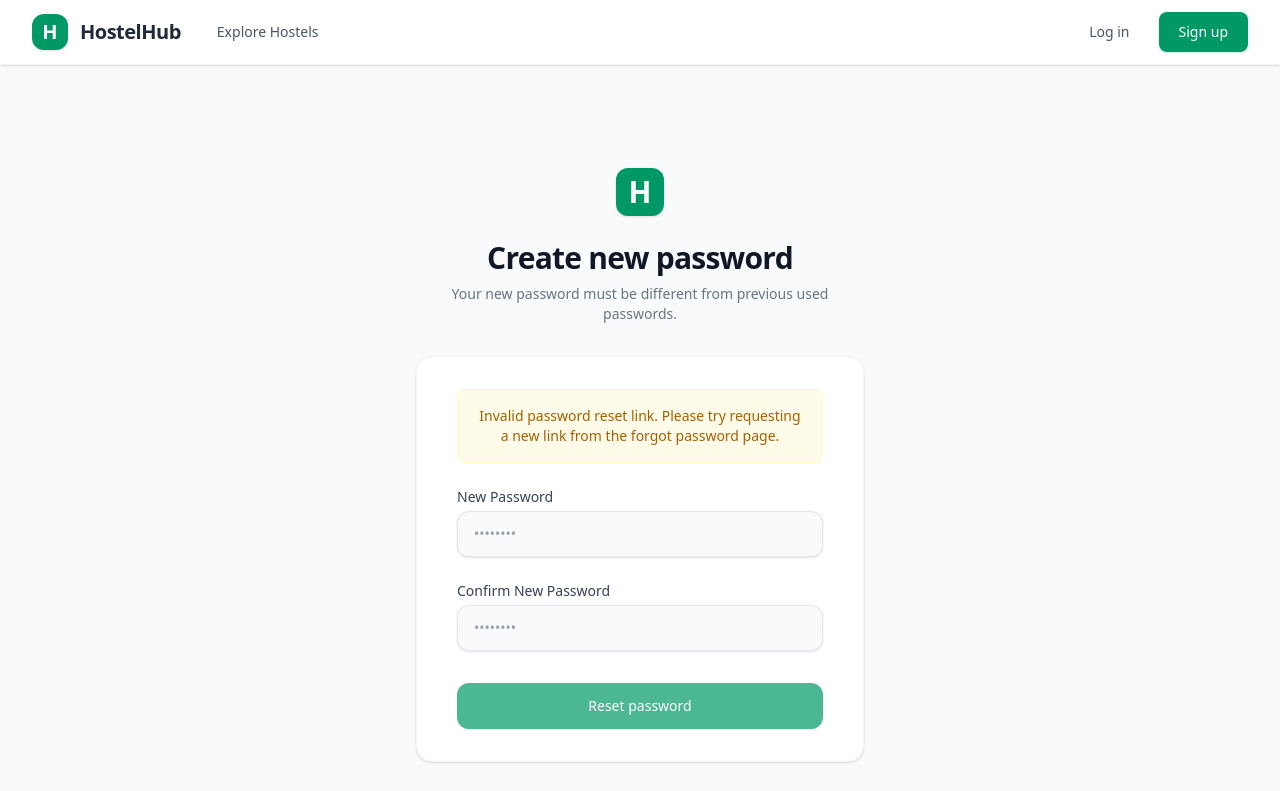
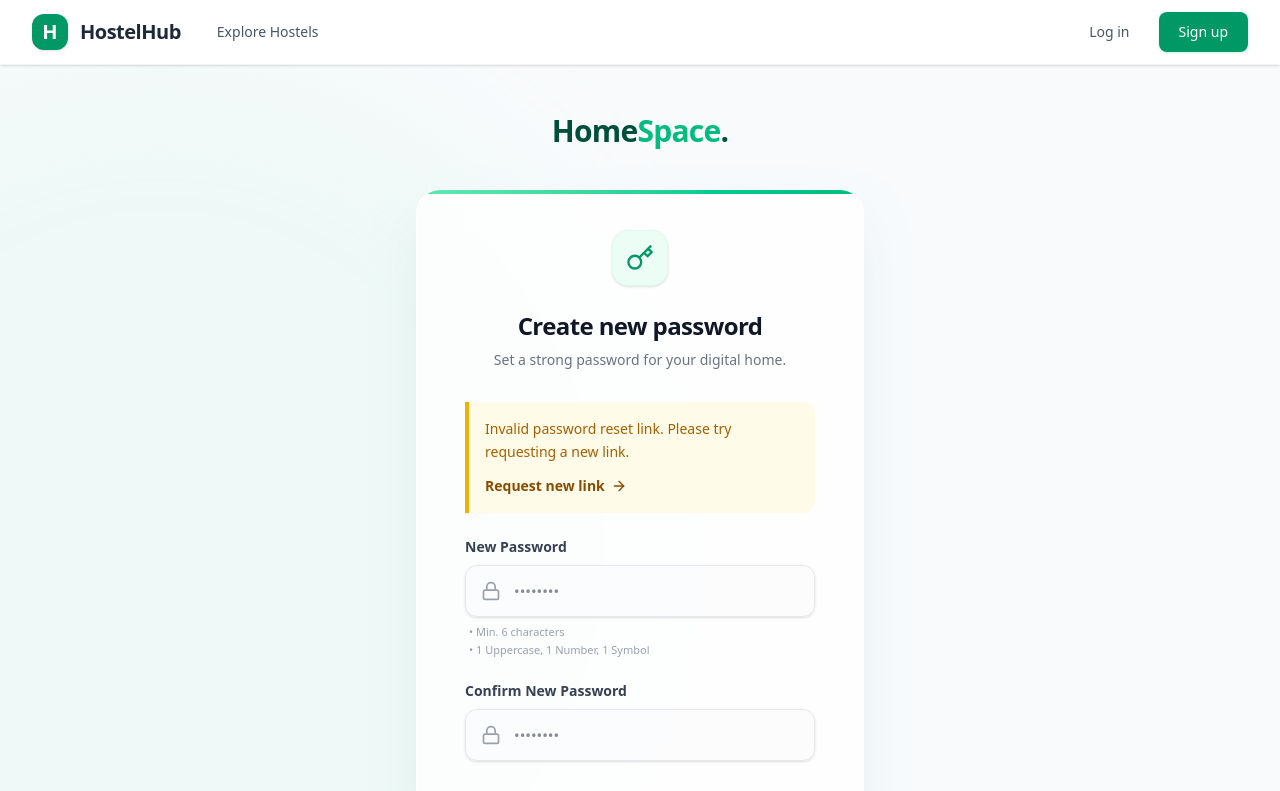
Before and after one commit to Rajiv-Khadgi/hostel-booking-frontend, a React (Vite) app: page /reset-password in a window 1280 px wide. Shown: the top 791 px of the page. Built offline with nearby package versions, Linux system fonts and the light colour scheme; no server answers.

Commit message:
feat(auth): implement forgot password and reset password views

```diff
--- a/src/pages/ForgotPassword.jsx
+++ b/src/pages/ForgotPassword.jsx
@@ -2,6 +2,7 @@ import React, { useState } from 'react';
 import { Link } from 'react-router-dom';
 import * as Yup from 'yup';
 import api from '../api/axios';
+import { FiMail, FiCheckCircle, FiArrowRight, FiKey } from 'react-icons/fi';
 
 const forgotPasswordSchema = Yup.object().shape({
     email: Yup.string()
@@ -38,59 +39,69 @@ export default function ForgotPassword() {
     };
 
     return (
-        <div className="min-h-screen bg-gray-50 flex flex-col justify-center py-12 sm:px-6 lg:px-8 font-sans">
-            <div className="sm:mx-auto sm:w-full sm:max-w-md">
-                <div className="w-12 h-12 bg-emerald-600 text-white rounded-xl mx-auto flex items-center justify-center font-bold text-3xl shadow-sm">
-                    H
-                </div>
-                <h2 className="mt-6 text-center text-3xl font-extrabold text-gray-900 tracking-tight">
-                    Reset password
-                </h2>
-                <p className="mt-2 text-center text-sm text-gray-500">
-                    Remembered your password?{' '}
-                    <Link to="/login" className="font-medium text-emerald-600 hover:text-emerald-500 transition-colors">
-                        Back to sign in
+        <div className="min-h-screen bg-[radial-gradient(ellipse_at_top,_var(--tw-gradient-stops))] from-emerald-50 via-gray-50 to-gray-50 flex flex-col justify-center py-12 sm:px-6 lg:px-8 font-sans text-gray-900 relative">
+
+            {/* Ambient Background decoration */}
+            <div className="absolute top-0 left-1/2 -ml-[30rem] w-[60rem] h-[60rem] bg-emerald-100/40 rounded-full blur-3xl mix-blend-multiply opacity-50 pointer-events-none"></div>
+
+            <div className="sm:mx-auto sm:w-full sm:max-w-md relative z-10">
+                <div className="text-center mb-10">
+                    <Link to="/" className="inline-block text-3xl font-extrabold tracking-tight text-emerald-900 hover:opacity-80 transition-opacity">
+                        Home<span className="text-emerald-500">Space</span>.
                     </Link>
-                </p>
                 </div>
 
-            <div className="mt-8 sm:mx-auto sm:w-full sm:max-w-md">
-                <div className="bg-white py-8 px-4 shadow-sm sm:rounded-2xl sm:px-10 border border-gray-100">
+                <div className="bg-white/80 backdrop-blur-xl py-10 px-6 shadow-2xl shadow-emerald-900/10 border border-white sm:rounded-3xl sm:px-12 relative overflow-hidden">
+                    {/* Inner glowing edge decoration */}
+                    <div className="absolute top-0 inset-x-0 h-1 bg-gradient-to-r from-emerald-300 to-emerald-500"></div>
 
                     {success ? (
-                        <div className="text-center">
-                            <div className="mx-auto flex items-center justify-center h-12 w-12 rounded-full bg-emerald-100 mb-4">
-                                <svg className="h-6 w-6 text-emerald-600" fill="none" viewBox="0 0 24 24" stroke="currentColor" aria-hidden="true">
-                                    <path strokeLinecap="round" strokeLinejoin="round" strokeWidth="2" d="M5 13l4 4L19 7" />
-                                </svg>
+                        <div className="animate-in fade-in zoom-in-95 duration-500 text-center py-4">
+                            <div className="mx-auto flex items-center justify-center h-20 w-20 rounded-2xl bg-emerald-50 mb-6 border border-emerald-100 shadow-sm relative">
+                                <div className="absolute inset-0 bg-emerald-100 rounded-2xl animate-ping opacity-20"></div>
+                                <FiCheckCircle className="h-10 w-10 text-emerald-600 relative z-10" />
                             </div>
-                            <h3 className="text-lg font-medium text-gray-900 mb-2">Check your email</h3>
-                            <p className="text-sm text-gray-500 mb-6">
-                                We've sent a password reset link to <span className="font-medium text-gray-900">{email}</span>.
+                            <h3 className="text-2xl font-bold text-gray-900 mb-3 tracking-tight">Check your email</h3>
+                            <p className="text-gray-500 mb-8 leading-relaxed max-w-[16rem] mx-auto">
+                                We've sent a secure password reset link to <br />
+                                <span className="font-semibold text-emerald-700 bg-emerald-50 px-2 py-0.5 rounded-md mt-2 inline-block border border-emerald-100/50">{email}</span>
                             </p>
                             <Link
                                 to="/login"
-                                className="w-full flex justify-center py-3 px-4 border border-transparent rounded-xl shadow-sm text-sm font-medium text-white bg-emerald-600 hover:bg-emerald-700 transition-all hover:shadow-md"
+                                className="w-full flex justify-center items-center py-3.5 px-4 border border-transparent rounded-xl shadow-sm text-sm font-bold text-white bg-emerald-600 hover:bg-emerald-700 focus:outline-none focus:ring-2 focus:ring-offset-2 focus:ring-emerald-500 transition-all hover:shadow-md"
                             >
                                 Return to login
                             </Link>
                         </div>
                     ) : (
-                        <>
+                        <div className="animate-in fade-in duration-500">
+                            <div className="text-center mb-8">
+                                <div className="mx-auto inline-flex items-center justify-center w-14 h-14 rounded-2xl bg-emerald-50 text-emerald-600 mb-6 shadow-sm border border-emerald-100/50">
+                                    <FiKey className="w-7 h-7" />
+                                </div>
+                                <h2 className="text-2xl font-bold text-gray-900 mb-2 tracking-tight">Forgot password?</h2>
+                                <p className="text-sm text-gray-500">
+                                    No worries, we'll send you reset instructions.
+                                </p>
+                            </div>
+
                             {error && (
-                                <div className="mb-6 bg-red-50 border border-red-100 rounded-lg p-4">
-                                    <p className="text-sm text-red-600 text-center font-medium">{error}</p>
+                                <div className="mb-6 border-l-4 border-red-500 bg-red-50 p-4 rounded-r-xl animate-in slide-in-from-top-2">
+                                    <div className="flex items-center">
+                                        <p className="text-sm text-red-700 font-medium">{error}</p>
+                                    </div>
                                 </div>
                             )}
 
                             <form className="space-y-6" onSubmit={handleSubmit}>
                                 <div>
-                                    <label className="block text-sm font-medium text-gray-700 mb-1">
-                                        Email address
+                                    <label className="block text-sm font-semibold text-gray-700 mb-2">
+                                        Email Address
                                     </label>
-                                    <p className="text-xs text-gray-500 mb-3">
-                                        Enter the email address associated with your account and we'll send you a link to reset your password.
-                                    </p>
+                                    <div className="relative group">
+                                        <div className="absolute inset-y-0 left-0 pl-4 flex items-center pointer-events-none text-gray-400 group-focus-within:text-emerald-500 transition-colors duration-300">
+                                            <FiMail className="h-5 w-5" />
+                                        </div>
                                         <input
                                             name="email"
                                             type="email"
@@ -100,23 +111,32 @@ export default function ForgotPassword() {
                                                 setEmail(e.target.value);
                                                 setError('');
                                             }}
-                                        className={`appearance-none block w-full px-4 py-3 border ${error ? 'border-red-300 focus:ring-red-500 focus:border-red-500' : 'border-gray-200 focus:ring-emerald-500 focus:border-emerald-500'
-                                            } rounded-xl shadow-sm placeholder-gray-400 focus:outline-none sm:text-sm transition-colors bg-gray-50 focus:bg-white`}
-                                        placeholder="you@university.edu"
+                                            className={`appearance-none block w-full pl-12 pr-4 py-3.5 border ${error ? 'border-red-300 ring-2 ring-red-500/20' : 'border-gray-200'} rounded-xl shadow-sm focus:ring-2 focus:ring-emerald-500/20 focus:border-emerald-500 transition-all bg-gray-50/50 hover:bg-white focus:bg-white text-[15px] outline-none`}
+                                            placeholder="you@example.com"
                                         />
+                                    </div>
                                 </div>
 
                                 <div className="pt-2">
                                     <button
                                         type="submit"
                                         disabled={isSubmitting}
-                                        className="w-full flex justify-center py-3 px-4 border border-transparent rounded-xl shadow-sm text-sm font-medium text-white bg-emerald-600 hover:bg-emerald-700 focus:outline-none focus:ring-2 focus:ring-offset-2 focus:ring-emerald-500 disabled:opacity-70 transition-all hover:shadow-md"
+                                        className="group relative w-full flex justify-center items-center py-3.5 px-4 rounded-xl shadow-md text-[15px] font-bold text-white bg-gray-900 hover:bg-gray-800 focus:outline-none focus:ring-2 focus:ring-offset-2 focus:ring-gray-900 disabled:opacity-70 disabled:cursor-not-allowed transition-all hover:shadow-lg overflow-hidden"
                                     >
+                                        <span className="relative z-10 flex items-center">
                                             {isSubmitting ? 'Sending link...' : 'Send reset link'}
+                                            {!isSubmitting && <FiArrowRight className="ml-2 w-4 h-4 group-hover:translate-x-1 transition-transform" />}
+                                        </span>
                                     </button>
                                 </div>
                             </form>
-                        </>
+
+                            <div className="mt-8 text-center">
+                                <Link to="/login" className="text-sm font-medium text-gray-500 hover:text-emerald-600 transition-colors inline-flex items-center">
+                                    ← Back to sign in
+                                </Link>
+                            </div>
+                        </div>
                     )}
                 </div>
             </div>
--- a/src/pages/ResetPassword.jsx
+++ b/src/pages/ResetPassword.jsx
@@ -2,11 +2,15 @@ import React, { useState } from 'react';
 import { Link, useNavigate, useSearchParams } from 'react-router-dom';
 import * as Yup from 'yup';
 import api from '../api/axios';
+import { FiLock, FiCheckCircle, FiArrowRight, FiKey } from 'react-icons/fi';
 
 const resetPasswordSchema = Yup.object().shape({
     password: Yup.string()
         .required('Password is required')
-        .min(6, 'Password must be at least 6 characters'),
+        .min(6, 'Password must be at least 6 characters')
+        .matches(/[A-Z]/, 'Must contain at least one uppercase letter')
+        .matches(/[0-9]/, 'Must contain at least one number')
+        .matches(/[!@#$%^&*(),.?":{}|<>]/, 'Must contain at least one symbol'),
     confirm_password: Yup.string()
         .required('Confirm password is required')
         .oneOf([Yup.ref('password'), null], 'Passwords must match')
@@ -62,98 +66,128 @@ export default function ResetPassword() {
     };
 
     return (
-        <div className="min-h-screen bg-gray-50 flex flex-col justify-center py-12 sm:px-6 lg:px-8 font-sans">
-            <div className="sm:mx-auto sm:w-full sm:max-w-md">
-                <div className="w-12 h-12 bg-emerald-600 text-white rounded-xl mx-auto flex items-center justify-center font-bold text-3xl shadow-sm">
-                    H
+        <div className="min-h-screen bg-[radial-gradient(ellipse_at_top,_var(--tw-gradient-stops))] from-emerald-50 via-gray-50 to-gray-50 flex flex-col justify-center py-12 sm:px-6 lg:px-8 font-sans text-gray-900 relative">
+
+            {/* Ambient Background decoration */}
+            <div className="absolute top-0 right-1/2 ml-[30rem] w-[60rem] h-[60rem] bg-emerald-100/40 rounded-full blur-3xl mix-blend-multiply opacity-50 pointer-events-none"></div>
+
+            <div className="sm:mx-auto sm:w-full sm:max-w-md relative z-10">
+                <div className="text-center mb-10">
+                    <Link to="/" className="inline-block text-3xl font-extrabold tracking-tight text-emerald-900 hover:opacity-80 transition-opacity">
+                        Home<span className="text-emerald-500">Space</span>.
+                    </Link>
                 </div>
-                <h2 className="mt-6 text-center text-3xl font-extrabold text-gray-900 tracking-tight">
-                    Create new password
-                </h2>
-                <p className="mt-2 text-center text-sm text-gray-500">
-                    Your new password must be different from previous used passwords.
+
+                <div className="bg-white/80 backdrop-blur-xl py-10 px-6 shadow-2xl shadow-emerald-900/10 border border-white sm:rounded-3xl sm:px-12 relative overflow-hidden">
+                    {/* Inner glowing edge decoration */}
+                    <div className="absolute top-0 inset-x-0 h-1 bg-gradient-to-r from-emerald-300 to-emerald-500"></div>
+
+                    {success ? (
+                        <div className="animate-in fade-in zoom-in-95 duration-500 text-center py-4">
+                            <div className="mx-auto flex items-center justify-center h-20 w-20 rounded-2xl bg-emerald-50 mb-6 border border-emerald-100 shadow-sm relative">
+                                <div className="absolute inset-0 bg-emerald-100 rounded-2xl animate-ping opacity-20"></div>
+                                <FiCheckCircle className="h-10 w-10 text-emerald-600 relative z-10" />
+                            </div>
+                            <h3 className="text-2xl font-bold text-gray-900 mb-3 tracking-tight">Password Reset</h3>
+                            <p className="text-gray-500 mb-8 leading-relaxed max-w-[17rem] mx-auto">
+                                You have successfully secured your account. You can now sign in below.
+                            </p>
+                            <Link
+                                to="/login"
+                                className="w-full flex justify-center items-center py-3.5 px-4 border border-transparent rounded-xl shadow-sm text-[15px] font-bold text-white bg-emerald-600 hover:bg-emerald-700 focus:outline-none focus:ring-2 focus:ring-offset-2 focus:ring-emerald-500 transition-all hover:shadow-md"
+                            >
+                                Continue to login
+                                <FiArrowRight className="ml-2 w-4 h-4" />
+                            </Link>
+                        </div>
+                    ) : (
+                        <div className="animate-in fade-in duration-500">
+                            <div className="text-center mb-8">
+                                <div className="mx-auto inline-flex items-center justify-center w-14 h-14 rounded-2xl bg-emerald-50 text-emerald-600 mb-6 shadow-sm border border-emerald-100/50">
+                                    <FiKey className="w-7 h-7" />
+                                </div>
+                                <h2 className="text-2xl font-bold text-gray-900 mb-2 tracking-tight">Create new password</h2>
+                                <p className="text-sm text-gray-500">
+                                    Set a strong password for your digital home.
                                 </p>
                             </div>
 
-            <div className="mt-8 sm:mx-auto sm:w-full sm:max-w-md">
-                <div className="bg-white py-8 px-4 shadow-sm sm:rounded-2xl sm:px-10 border border-gray-100">
-
-                    {success ? (
-                        <div className="text-center">
-                            <div className="mx-auto flex items-center justify-center h-12 w-12 rounded-full bg-emerald-100 mb-4">
-                                <svg className="h-6 w-6 text-emerald-600" fill="none" viewBox="0 0 24 24" stroke="currentColor" aria-hidden="true">
-                                    <path strokeLinecap="round" strokeLinejoin="round" strokeWidth="2" d="M5 13l4 4L19 7" />
-                                </svg>
+                            {error && (
+                                <div className="mb-6 border-l-4 border-red-500 bg-red-50 p-4 rounded-r-xl animate-in slide-in-from-top-2">
+                                    <div className="flex items-center">
+                                        <p className="text-sm text-red-700 font-medium">{error}</p>
                                     </div>
-                            <h3 className="text-lg font-medium text-gray-900 mb-2">Password reset</h3>
-                            <p className="text-sm text-gray-500 mb-6">
-                                Your password has been successfully reset. You can now sign in with your new password.
-                            </p>
-                            <Link
-                                to="/login"
-                                className="w-full flex justify-center py-3 px-4 border border-transparent rounded-xl shadow-sm text-sm font-medium text-white bg-emerald-600 hover:bg-emerald-700 transition-all hover:shadow-md"
-                            >
-                                Continue to login
-                            </Link>
-                        </div>
-                    ) : (
-                        <>
-                            {error && (
-                                <div className="mb-6 bg-red-50 border border-red-100 rounded-lg p-4">
-                                    <p className="text-sm text-red-600 text-center font-medium">{error}</p>
                                 </div>
                             )}
 
                             {(!token || !email) && !error && (
-                                <div className="mb-6 bg-yellow-50 border border-yellow-100 rounded-lg p-4">
-                                    <p className="text-sm text-yellow-700 text-center font-medium">
-                                        Invalid password reset link. Please try requesting a new link from the forgot password page.
+                                <div className="mb-6 border-l-4 border-yellow-500 bg-yellow-50 p-4 rounded-r-xl">
+                                    <p className="text-sm text-yellow-700 font-medium leading-relaxed">
+                                        Invalid password reset link. Please try requesting a new link.
                                     </p>
+                                    <Link to="/forgot-password" className="inline-flex items-center mt-3 text-sm font-bold text-yellow-800 hover:text-yellow-600 transition-colors">
+                                        Request new link <FiArrowRight className="ml-1.5 w-4 h-4" />
+                                    </Link>
                                 </div>
                             )}
 
                             <form className="space-y-6" onSubmit={handleSubmit}>
                                 <div>
-                                    <label className="block text-sm font-medium text-gray-700 mb-1">
+                                    <label className="block text-sm font-semibold text-gray-700 mb-2">
                                         New Password
                                     </label>
+                                    <div className="relative group">
+                                        <div className="absolute inset-y-0 left-0 pl-4 flex items-center pointer-events-none text-gray-400 group-focus-within:text-emerald-500 transition-colors duration-300">
+                                            <FiLock className="h-5 w-5" />
+                                        </div>
                                         <input
                                             name="password"
                                             type="password"
                                             value={formData.password}
                                             onChange={handleChange}
-                                        className={`appearance-none block w-full px-4 py-3 border ${error.includes('Password is') ? 'border-red-300 focus:ring-red-500' : 'border-gray-200 focus:ring-emerald-500'
-                                            } rounded-xl shadow-sm placeholder-gray-400 focus:outline-none sm:text-sm transition-colors bg-gray-50 focus:bg-white`}
+                                            className={`appearance-none block w-full pl-12 pr-4 py-3.5 border ${error.includes('Password is') || error.includes('contain') ? 'border-red-300 ring-2 ring-red-500/20' : 'border-gray-200'} rounded-xl shadow-sm focus:ring-2 focus:ring-emerald-500/20 focus:border-emerald-500 transition-all bg-gray-50/50 hover:bg-white focus:bg-white text-[15px] outline-none`}
                                             placeholder="••••••••"
                                         />
                                     </div>
+                                    <div className="mt-2 text-[11px] text-gray-400 leading-tight space-y-1 pl-1">
+                                        <p>• Min. 6 characters</p>
+                                        <p>• 1 Uppercase, 1 Number, 1 Symbol</p>
+                                    </div>
+                                </div>
 
                                 <div>
-                                    <label className="block text-sm font-medium text-gray-700 mb-1">
+                                    <label className="block text-sm font-semibold text-gray-700 mb-2">
                                         Confirm New Password
                                     </label>
+                                    <div className="relative group">
+                                        <div className="absolute inset-y-0 left-0 pl-4 flex items-center pointer-events-none text-gray-400 group-focus-within:text-emerald-500 transition-colors duration-300">
+                                            <FiLock className="h-5 w-5" />
+                                        </div>
                                         <input
                                             name="confirm_password"
                                             type="password"
                                             value={formData.confirm_password}
                                             onChange={handleChange}
-                                        className={`appearance-none block w-full px-4 py-3 border ${error.includes('match') ? 'border-red-300 focus:ring-red-500' : 'border-gray-200 focus:ring-emerald-500'
-                                            } rounded-xl shadow-sm placeholder-gray-400 focus:outline-none sm:text-sm transition-colors bg-gray-50 focus:bg-white`}
+                                            className={`appearance-none block w-full pl-12 pr-4 py-3.5 border ${error.includes('match') ? 'border-red-300 ring-2 ring-red-500/20' : 'border-gray-200'} rounded-xl shadow-sm focus:ring-2 focus:ring-emerald-500/20 focus:border-emerald-500 transition-all bg-gray-50/50 hover:bg-white focus:bg-white text-[15px] outline-none`}
                                             placeholder="••••••••"
                                         />
+                                    </div>
                                 </div>
 
                                 <div className="pt-2">
                                     <button
                                         type="submit"
                                         disabled={isSubmitting || !token || !email}
-                                        className="w-full flex justify-center py-3 px-4 border border-transparent rounded-xl shadow-sm text-sm font-medium text-white bg-emerald-600 hover:bg-emerald-700 focus:outline-none focus:ring-2 focus:ring-offset-2 focus:ring-emerald-500 disabled:opacity-70 transition-all hover:shadow-md"
+                                        className="group relative w-full flex justify-center items-center py-3.5 px-4 rounded-xl shadow-md text-[15px] font-bold text-white bg-gray-900 hover:bg-gray-800 focus:outline-none focus:ring-2 focus:ring-offset-2 focus:ring-gray-900 disabled:opacity-70 disabled:cursor-not-allowed transition-all hover:shadow-lg overflow-hidden"
                                     >
+                                        <span className="relative z-10 flex items-center">
                                             {isSubmitting ? 'Resetting password...' : 'Reset password'}
+                                            {!isSubmitting && <FiCheckCircle className="ml-2 w-4 h-4 group-hover:scale-110 transition-transform" />}
+                                        </span>
                                     </button>
                                 </div>
                             </form>
-                        </>
+                        </div>
                     )}
                 </div>
             </div>
```
Lines whose indentation alone changed are shown as unchanged.
